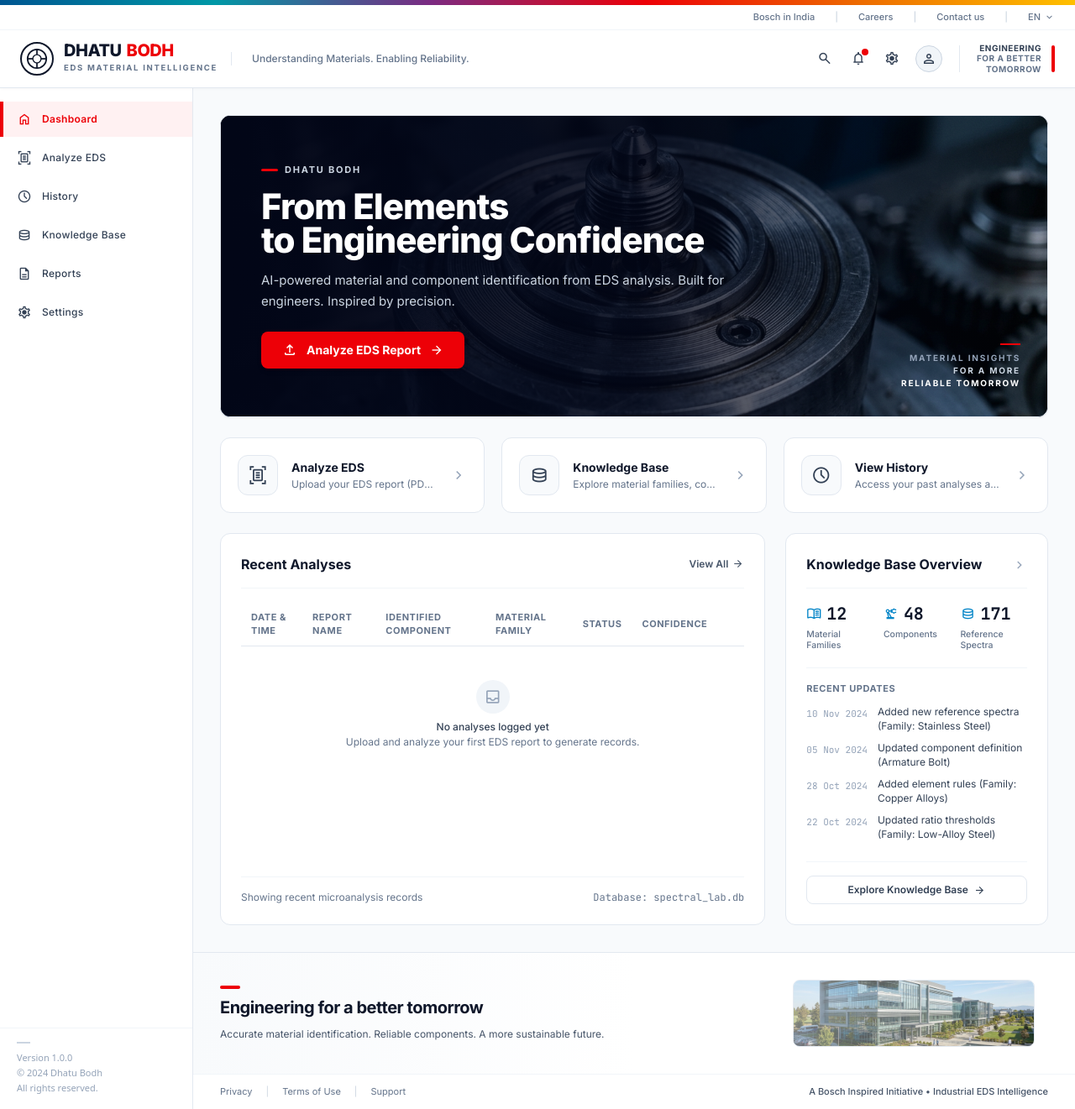
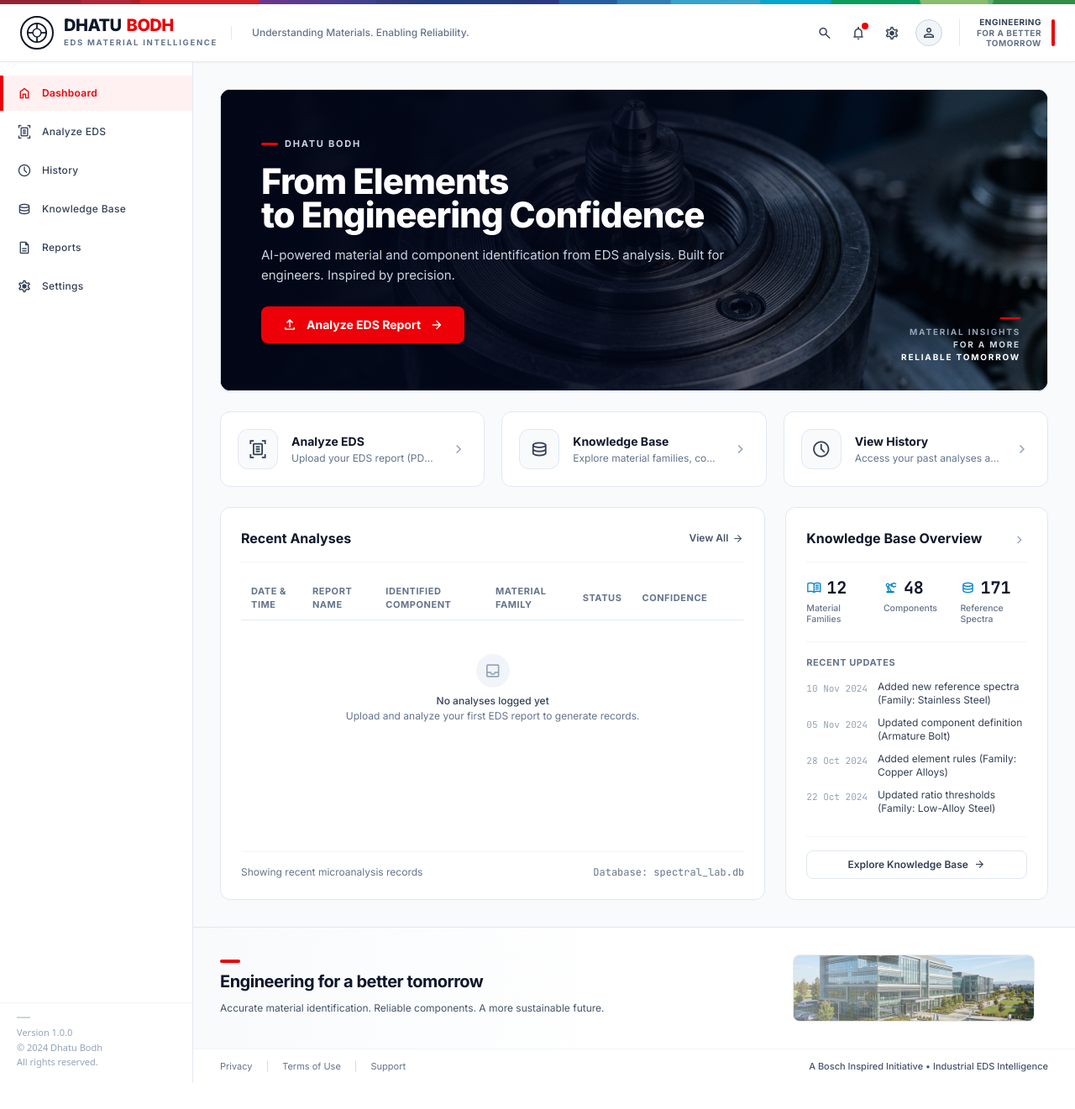
Before and after one commit to Sopan777/EDS_Prediction, a Django app: page / in a window 1280 px wide. Shown: the whole page at 84% size. After the commit the page ends 1290 px from the top, so only its background shows below. Run offline with Django 5.2, Linux system fonts and the light colour scheme; data that the repository does not hold is empty; some libraries are stand-ins or nearby versions.

Commit message:
style: replace top spectrum ribbon with custom asset and remove external utility links

```diff
--- a/templates/base.html
+++ b/templates/base.html
@@ -48,11 +48,13 @@
       line-height: 1;
     }
 
-    /* Multi-color Bosch top ribbon gradient */
+    /* Top spectrum ribbon */
     .top-spectrum-ribbon {
-      height: 6px;
+      height: 5px;
       width: 100%;
-      background: linear-gradient(90deg, #005691 0%, #0098a6 20%, #7b2b82 40%, #ED0007 60%, #ed6b00 80%, #ffc000 100%);
+      background-image: url('{% static "images/spectrum_ribbon.png" %}');
+      background-size: 100% 100%;
+      background-repeat: no-repeat;
     }
 
     /* Active navigation item styling with left red accent */
@@ -120,24 +122,12 @@
 <body class="min-h-screen flex flex-col bg-[#F8FAFC]">
 
   <!-- 1. TOP SPECTRUM RIBBON -->
-  <div class="top-spectrum-ribbon shrink-0"></div>
+  <div class="top-spectrum-ribbon shrink-0 overflow-hidden leading-none block">
+    <img src="{% static 'images/spectrum_ribbon.png' %}" alt="Spectrum Ribbon" class="w-full h-full object-fill block" />
+  </div>
 
   <!-- 2. TOP APPLICATION HEADER -->
   <header class="bg-white border-b border-slate-200 sticky top-0 z-30 shrink-0 shadow-[0_1px_3px_rgba(0,0,0,0.03)]">
-    <!-- Utility Links Row (Upper right) -->
-    <div class="border-b border-slate-100 px-6 py-1.5 flex items-center justify-end text-[11px] font-medium text-slate-500 gap-6">
-      <a href="#" class="hover:text-slate-800 transition-colors">Bosch in India</a>
-      <span class="text-slate-300">|</span>
-      <a href="#" class="hover:text-slate-800 transition-colors">Careers</a>
-      <span class="text-slate-300">|</span>
-      <a href="#" class="hover:text-slate-800 transition-colors">Contact us</a>
-      <span class="text-slate-300">|</span>
-      <div class="flex items-center gap-1 cursor-pointer hover:text-slate-800">
-        <span>EN</span>
-        <span class="material-symbols-outlined text-[13px]">expand_more</span>
-      </div>
-    </div>
-
     <!-- Main Header Row -->
     <div class="px-6 py-3.5 flex items-center justify-between gap-4">
       <!-- Left: Logo & Wordmark -->
```
Also changed, not shown: static/images/spectrum_ribbon.png (added).
